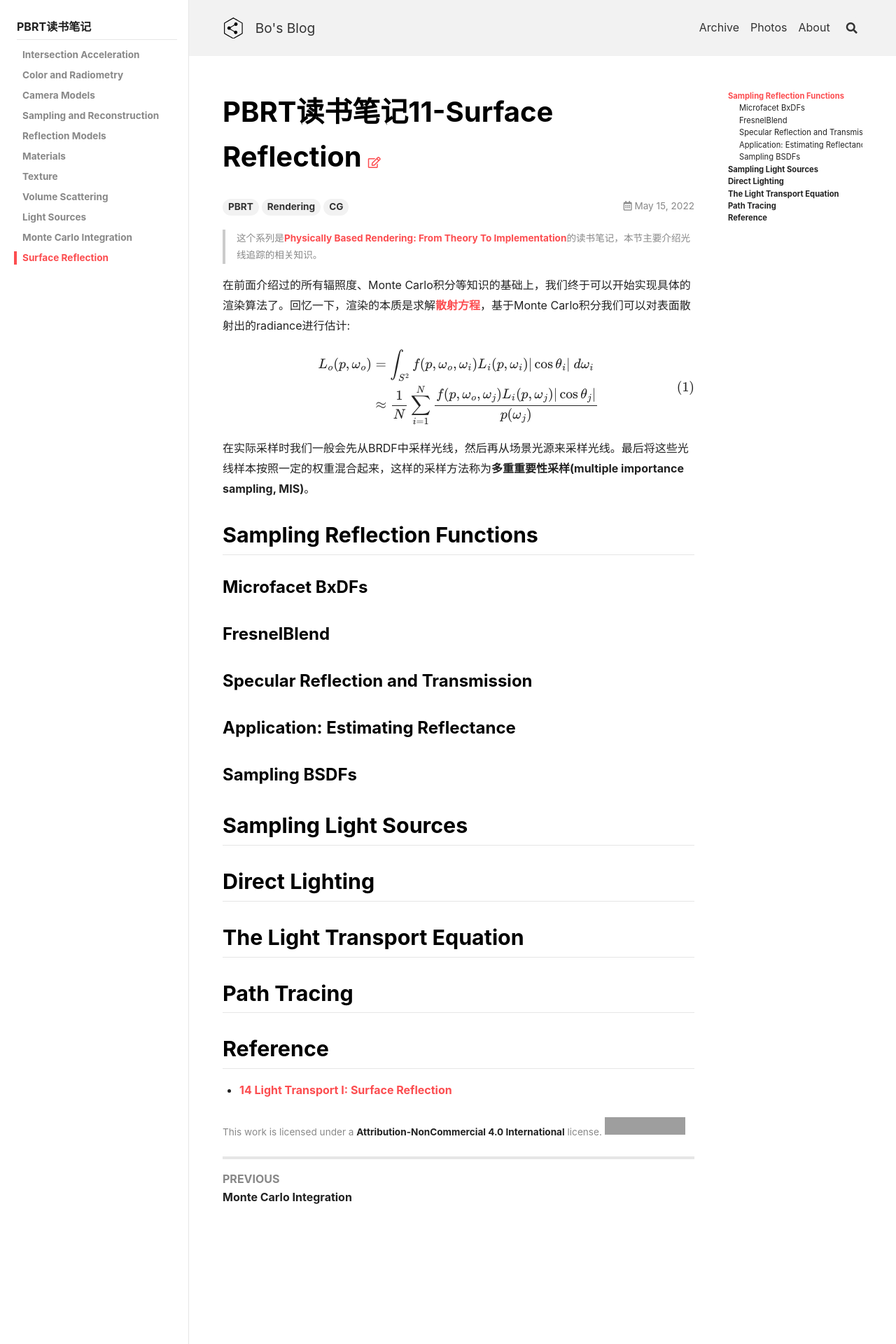
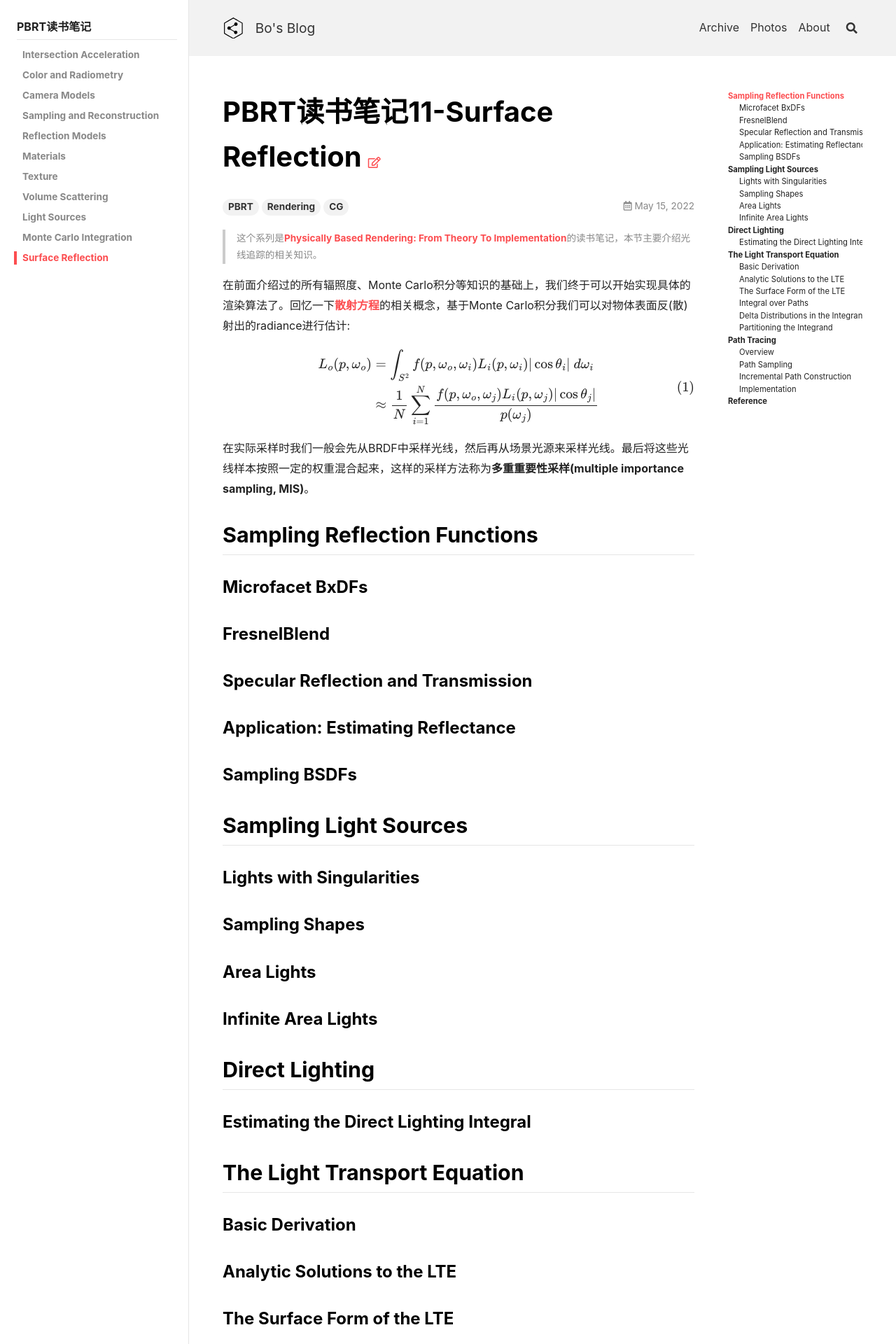
Before and after one commit to peng00bo00/peng00bo00_previous_blog, a Jekyll site: the page built from _posts/2022-05-15-PBRT-NOTES-11.md, in a window 1280 px wide. Shown: the top 1920 px of the page at 70% size. Built offline with Jekyll 4.4.1, drawn with Linux system fonts in a browser that asks for light colours; nearby versions of some CDN libraries; formulas are drawn with MathJax 3; some of the changed text lies outside the part shown; grey boxes are pictures that could not be loaded.

Commit message:
Update 2022-05-15-PBRT-NOTES-11.md

```diff
--- a/_posts/2022-05-15-PBRT-NOTES-11.md
+++ b/_posts/2022-05-15-PBRT-NOTES-11.md
@@ -12,7 +12,7 @@ sidebar:
 > 这个系列是[Physically Based Rendering: From Theory To Implementation](https://pbr-book.org/)的读书笔记，本节主要介绍光线追踪的相关知识。
 <!--more-->
 
-在前面介绍过的所有辐照度、Monte Carlo积分等知识的基础上，我们终于可以开始实现具体的渲染算法了。回忆一下，渲染的本质是求解[散射方程](/2021/12/19/PBRT-NOTES-02.html#surface-reflection)，基于Monte Carlo积分我们可以对表面散射出的radiance进行估计:
+在前面介绍过的所有辐照度、Monte Carlo积分等知识的基础上，我们终于可以开始实现具体的渲染算法了。回忆一下[散射方程](/2021/12/19/PBRT-NOTES-02.html#surface-reflection)的相关概念，基于Monte Carlo积分我们可以对物体表面反(散)射出的radiance进行估计:
 
 $$
 \begin{aligned}
@@ -37,11 +37,41 @@ $$
 
 ## Sampling Light Sources
 
+### Lights with Singularities
+
+### Sampling Shapes
+
+### Area Lights
+
+### Infinite Area Lights
+
 ## Direct Lighting
+
+### Estimating the Direct Lighting Integral
 
 ## The Light Transport Equation
 
+### Basic Derivation
+
+### Analytic Solutions to the LTE
+
+### The Surface Form of the LTE
+
+### Integral over Paths
+
+### Delta Distributions in the Integrand
+
+### Partitioning the Integrand
+
 ## Path Tracing
+
+### Overview
+
+### Path Sampling
+
+### Incremental Path Construction
+
+### Implementation
 
 ## Reference
 
```
